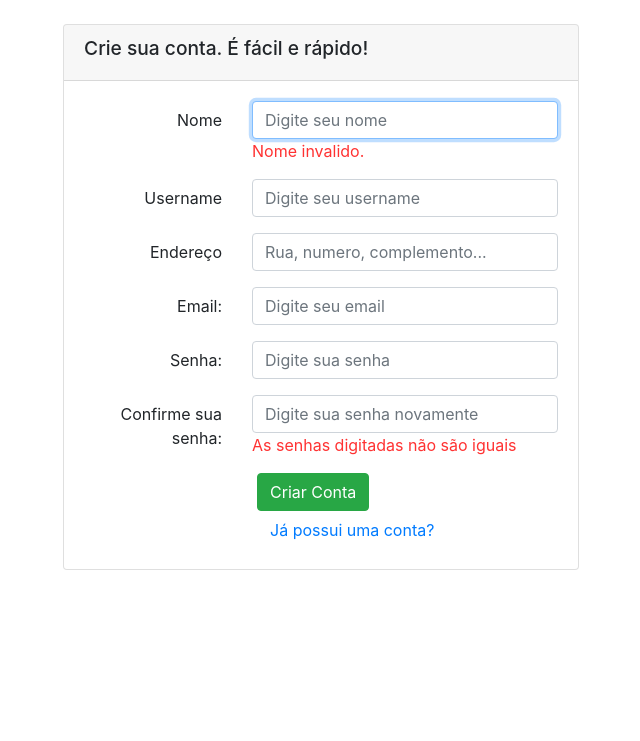
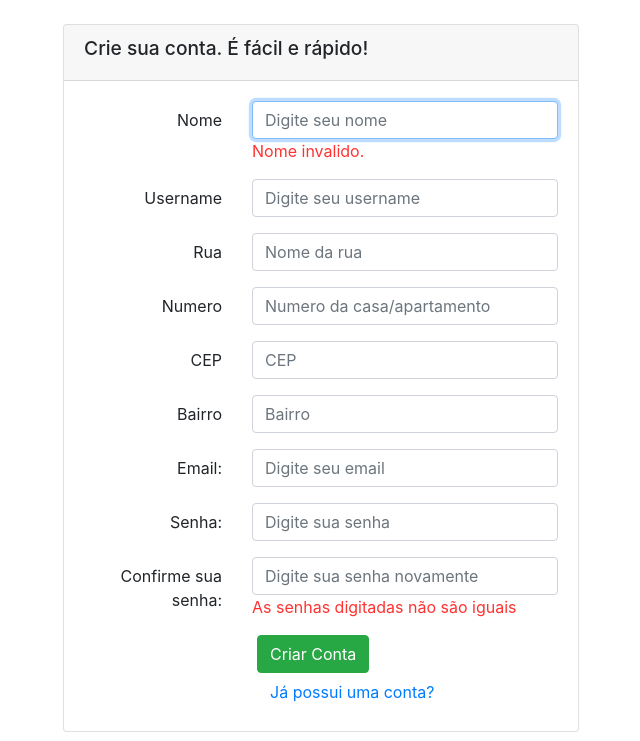
Before and after one commit to tyronedamasceno/IMBurger, a Python web app: template imburger/templates/register.html in a window 1280 px wide. Shown: the part 59-800 px from the top of the page, without its empty margins (319-959 px from the left). Run offline with Jinja, Linux system fonts and the light colour scheme; the template is opened without the code that fills it, so the values that code supplies are empty; some libraries are stand-ins or nearby versions.

Commit message:
adicionando campos de endereco no registro de usuario

```diff
--- a/imburger/templates/register.html
+++ b/imburger/templates/register.html
@@ -23,40 +23,64 @@
               <div class="form-group row">
                 <label for="username" class="col-md-4 col-form-label text-md-right">Username</label>
                 <div class="col-md-8">
-                  <input type="text" id="username" class="form-control" name="username" placeholder="Digite seu username"
-                    required autofocus>
+                  <input type="text" id="username" class="form-control" name="username"
+                    placeholder="Digite seu username" required autofocus>
                 </div>
               </div>
 
               <div class="form-group row">
-                <label for="username" class="col-md-4 col-form-label text-md-right">Endereço</label>
+                <label for="street" class="col-md-4 col-form-label text-md-right">Rua</label>
                 <div class="col-md-8">
-                  <input type="text" id="address" class="form-control" name="address" placeholder="Rua, numero, complemento..."
-                    required autofocus>
+                  <input type="text" id="address" class="form-control" name="address" placeholder="Nome da rua" required
+                    autofocus>
+                </div>
+              </div>
+
+              <div class="form-group row">
+                <label for="number" class="col-md-4 col-form-label text-md-right">Numero</label>
+                <div class="col-md-8">
+                  <input type="number" id="address" class="form-control" name="address"
+                    placeholder="Numero da casa/apartamento" required autofocus>
+                </div>
+              </div>
+
+              <div class="form-group row">
+                <label for="cep" class="col-md-4 col-form-label text-md-right">CEP</label>
+                <div class="col-md-8">
+                  <input type="text" id="address" class="form-control" name="address" placeholder="CEP" required
+                    autofocus>
+                </div>
+              </div>
+
+              <div class="form-group row">
+                <label for="neighborhood" class="col-md-4 col-form-label text-md-right">Bairro</label>
+                <div class="col-md-8">
+                  <input type="text" id="address" class="form-control" name="address" placeholder="Bairro" required
+                    autofocus>
                 </div>
               </div>
 
               <div class="form-group row">
                 <label for="email_address" class="col-md-4 col-form-label text-md-right">Email:</label>
                 <div class="col-md-8">
-                  <input type="text" id="email_address" class="form-control" name="email-address" placeholder="Digite seu email"
-                    required autofocus>
+                  <input type="text" id="email_address" class="form-control" name="email-address"
+                    placeholder="Digite seu email" required autofocus>
                 </div>
               </div>
 
               <div class="form-group row">
                 <label for="password" class="col-md-4 col-form-label text-md-right">Senha:</label>
                 <div class="col-md-8">
-                  <input type="password" id="password" class="form-control" name="password" placeholder="Digite sua senha"
-                    required>
+                  <input type="password" id="password" class="form-control" name="password"
+                    placeholder="Digite sua senha" required>
                 </div>
               </div>
 
               <div class="form-group row">
                 <label for="password" class="col-md-4 col-form-label text-md-right">Confirme sua senha:</label>
                 <div class="col-md-8">
-                  <input type="password" id="password" class="form-control" name="password" placeholder="Digite sua senha novamente"
-                    required>
+                  <input type="password" id="password" class="form-control" name="password"
+                    placeholder="Digite sua senha novamente" required>
                   <div class="invalid-input-feedback">
                     As senhas digitadas não são iguais
                   </div>
```
